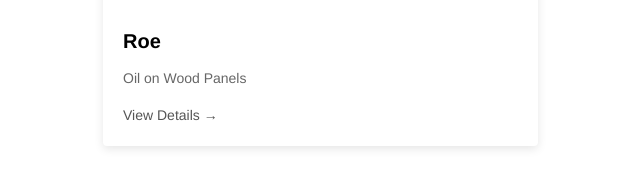
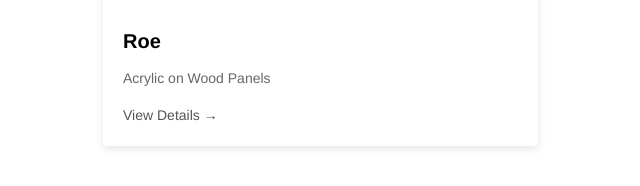
Before and after one commit to Sean-Michael/amieart-static, an Eleventy site: page src/_projects/sample-project.md in a window 1280 px wide. Shown: the part 1914-2100 px from the top of the page, 87-727 px from the left. Built offline with nearby package versions, Linux system fonts and the light colour scheme; Eleventy itself is replaced by a stand-in of ours; files that its build step writes are made by us from their sources.

Commit message:
Update Artworks “roe”

```diff
--- a/src/_artworks/roe.md
+++ b/src/_artworks/roe.md
@@ -1,6 +1,6 @@
 ---
 title: Roe
-medium: Oil on Wood Panels
+medium: Acrylic on Wood Panels
 year: "2025"
 description: ""
 primaryImage: /images/uploads/img_2850.jpg
```
